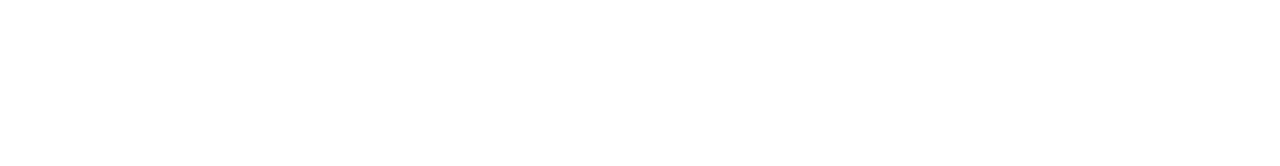
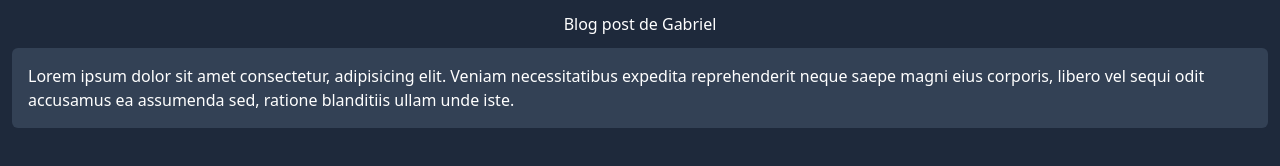
Before and after one commit to Cydonian10/hyperblog-platzi, a website built with Vite: page index.html in a window 1280 px wide. Built offline with nearby package versions, Linux system fonts and the light colour scheme.

Commit message:
[blog] inicio de mi proyecto blog

```diff
--- a/index.html
+++ b/index.html
@@ -4,9 +4,14 @@
     <meta charset="UTF-8" />
     <link rel="icon" type="image/svg+xml" href="/vite.svg" />
     <meta name="viewport" content="width=device-width, initial-scale=1.0" />
-    <title>Vite + TS</title>
+    <link rel="stylesheet" href="./src/style.css">
+    <title>Blog | github</title>
   </head>
-  <body>
+  <body class="bg-slate-800 text-white container m-auto p-3">
+    <h1 class="text-center mb-3">Blog post de Gabriel</h1>
+    <section class="bg-slate-700 rounded-md p-4">
+      Lorem ipsum dolor sit amet consectetur, adipisicing elit. Veniam necessitatibus expedita reprehenderit neque saepe magni eius corporis, libero vel sequi odit accusamus ea assumenda sed, ratione blanditiis ullam unde iste.
+    </section>
     <div id="app"></div>
     <script type="module" src="/src/main.ts"></script>
   </body>
--- a/src/main.ts
+++ b/src/main.ts
@@ -1,3 +1,2 @@
-import './style.css'
-
+export function hola() { }
 console.log( "hola mundo" );
```
